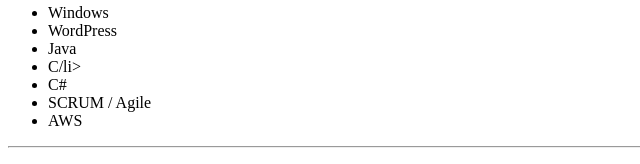
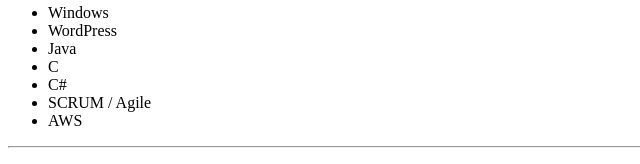
Before and after one commit to cybersmith1/cv, a plain HTML site: page index.html in a window 1280 px wide. Shown: the part 617-781 px from the top of the page, 0-640 px from the left. Drawn offline with Linux system fonts and the light colour scheme.

Commit message:
Update index.html

```diff
--- a/index.html
+++ b/index.html
@@ -42,7 +42,7 @@
     <li>Windows</li>
     <li>WordPress</li>
     <li>Java</li>
-    <li>C/li>
+    <li>C</li>
     <li>C#</li>
     <li>SCRUM / Agile</li>
     <li>AWS</li>
```
